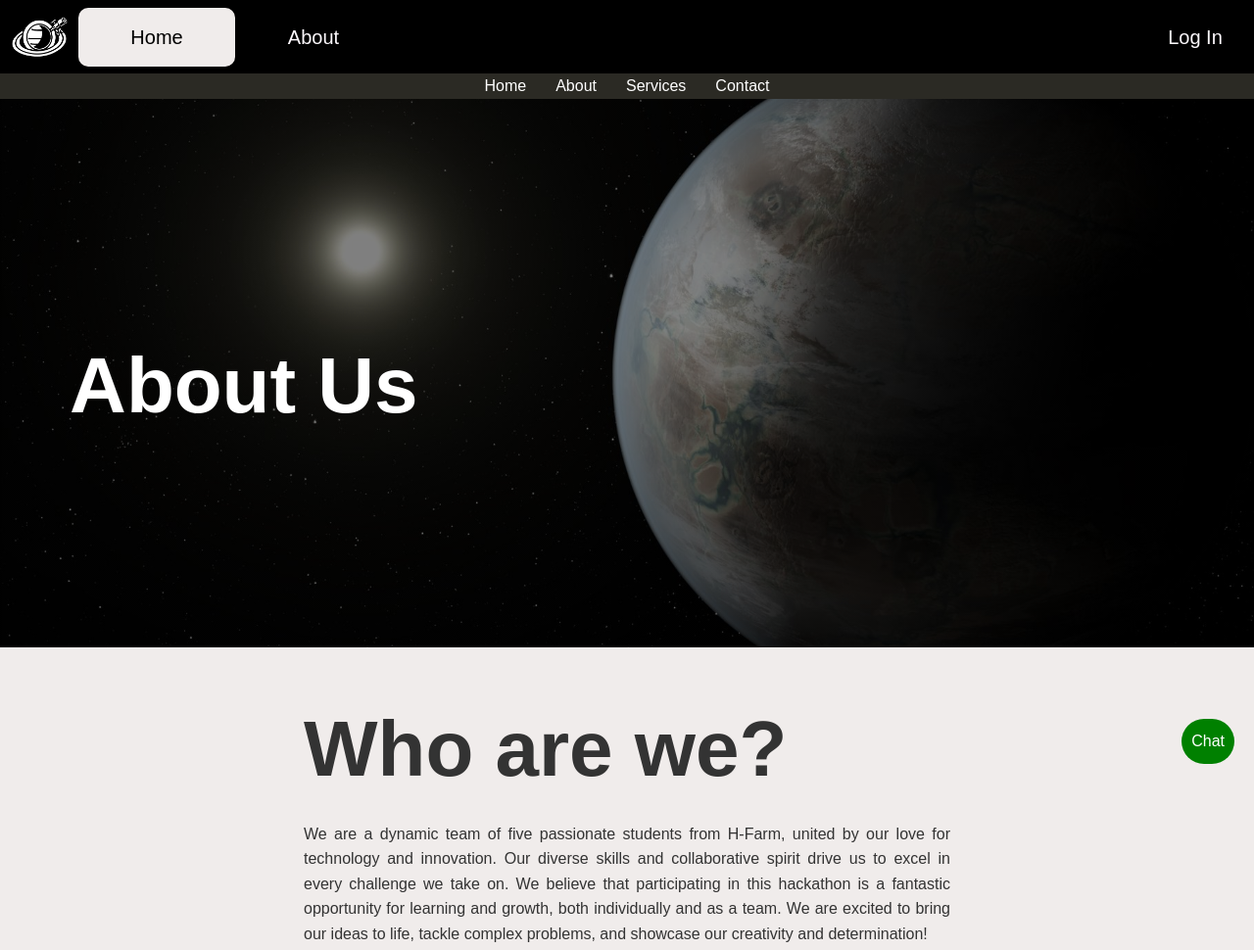
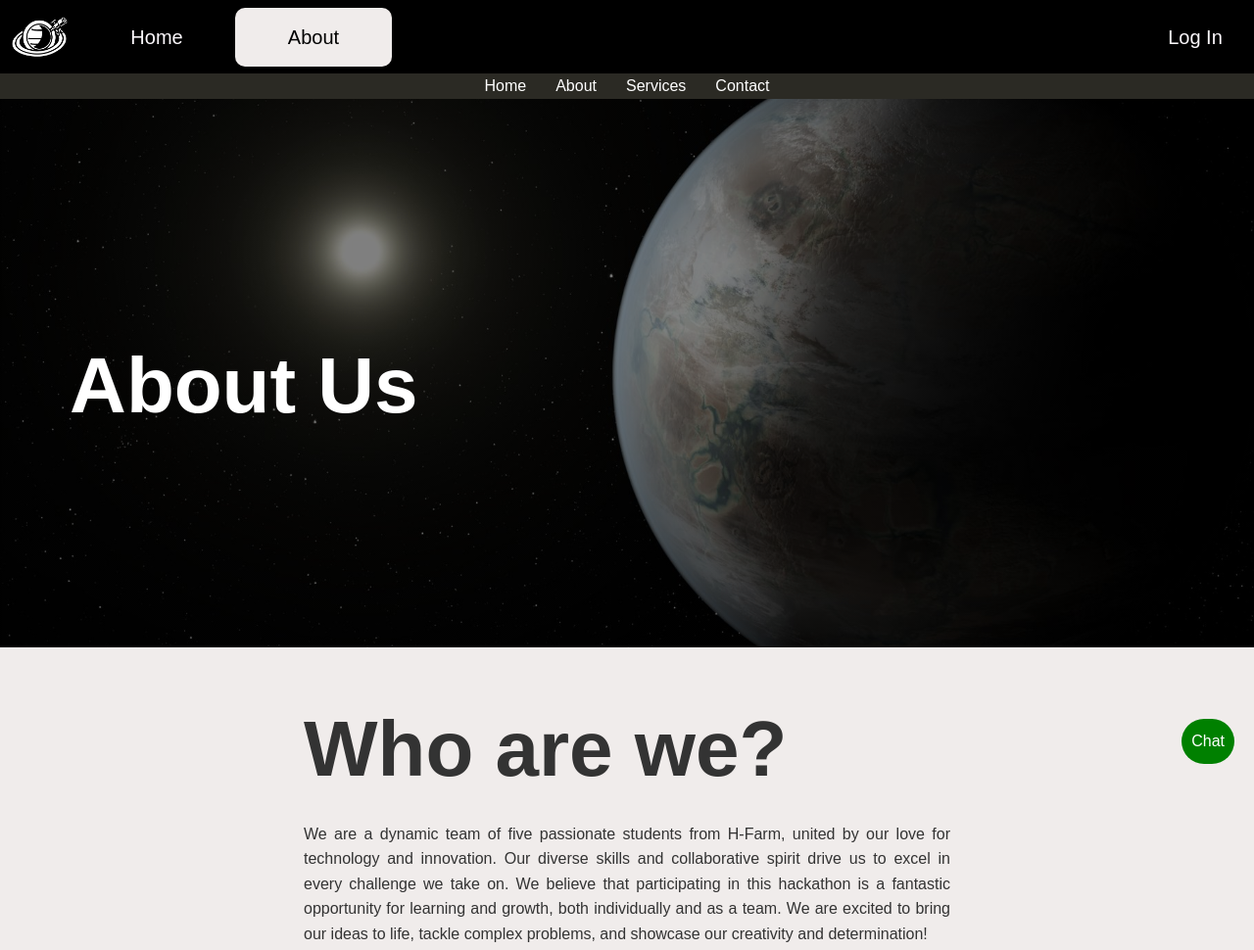
Before and after one commit to Epic-legend128/Exoplanets-NASA-Challenge, a website: page Code/scripts/ejs/about.ejs in a window 1280 px wide. Shown: the top 970 px of the page at 98% size. Drawn offline with nearby package versions, Linux system fonts and the light colour scheme; files that its build step writes are made by us from their sources; a web font is replaced by a local one.

Commit message:
active element

```diff
--- a/Code/scripts/ejs/about.ejs
+++ b/Code/scripts/ejs/about.ejs
@@ -20,8 +20,8 @@
         <!-- Main website title -->
         <div class="topnav">
             <img src="../assets/Logo.png" id="logo">
-            <a class="active" href="/home">Home</a>
-            <a href="">About</a>
+            <a href="/home">Home</a>
+            <a class="active" href="">About</a>
             <div></div>
             <% if (loggedIn) { %>
                 <a class="logInOut" href="/logout">Log Out</a>
```
Also changed, not shown: Code/scripts/css/style.css (line endings or trailing spaces).
